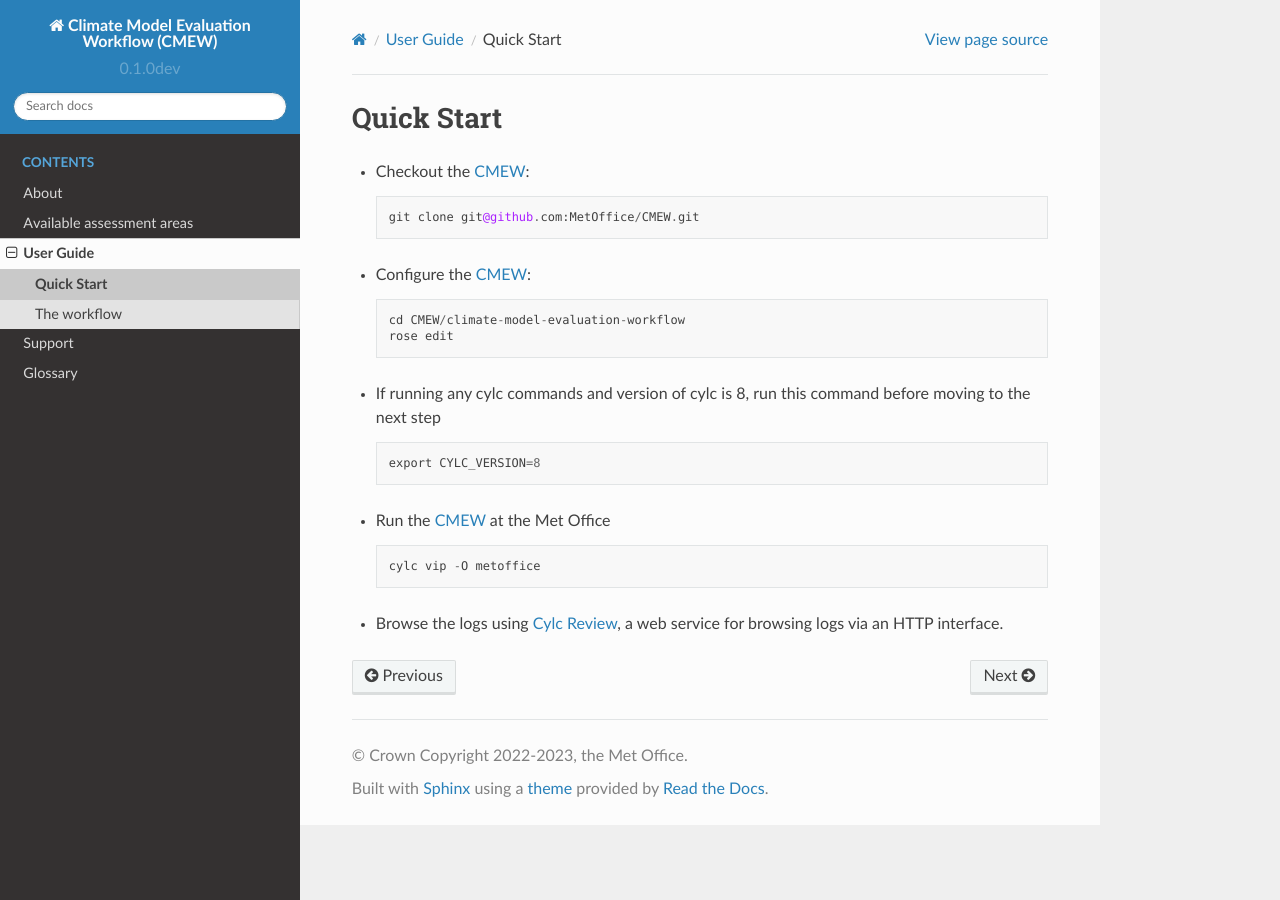
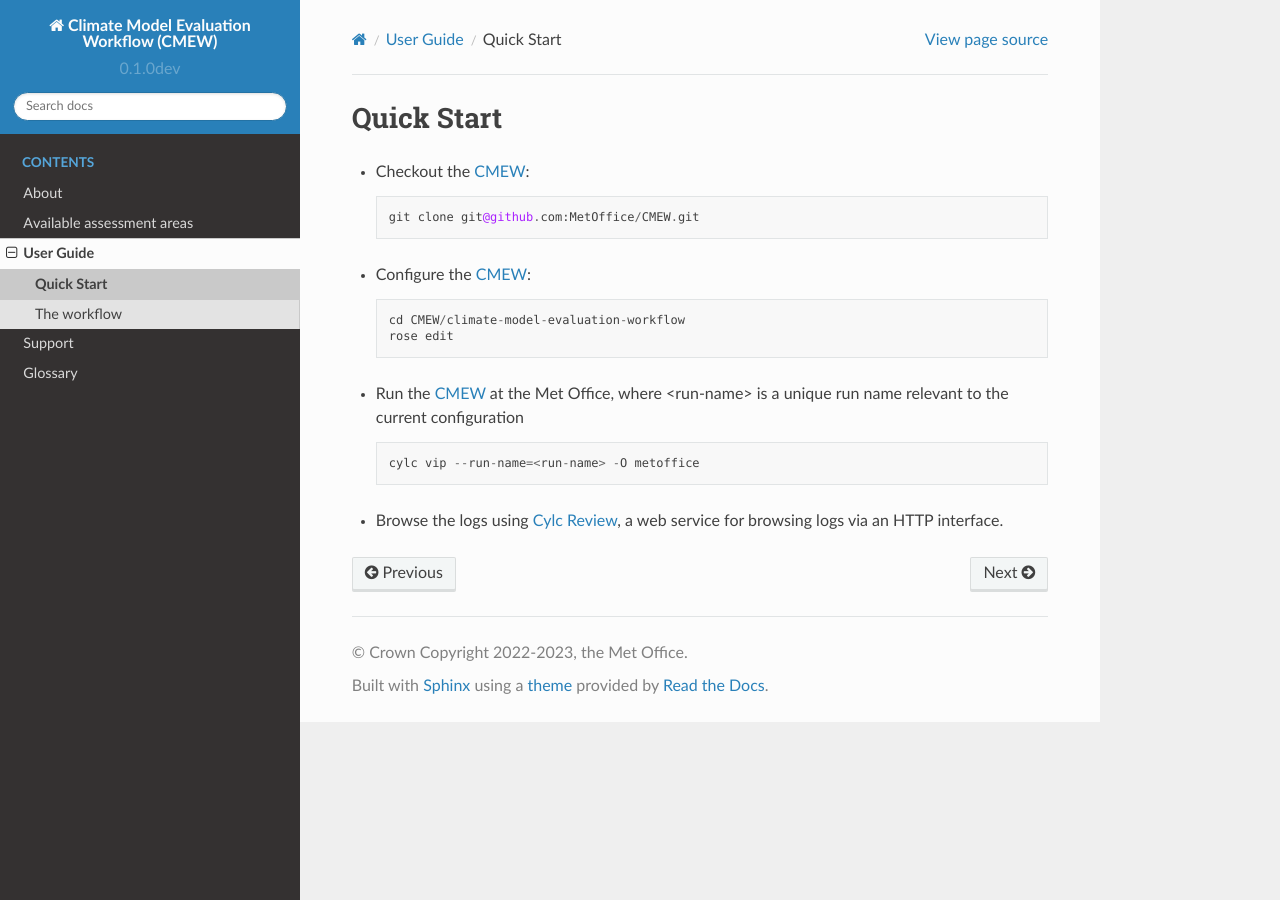
Before and after one commit to MetOffice/CMEW, a Sphinx documentation site: the page built from doc/source/user_guide/quick_start.rst, in a window 1280 px wide. Built offline with Sphinx 7.4.7 and the Read the Docs theme 2.0.0, drawn with Linux system fonts in a browser that asks for light colours.

Commit message:
#35: added run name to cylc vip command

```diff
--- a/doc/source/user_guide/quick_start.rst
+++ b/doc/source/user_guide/quick_start.rst
@@ -14,13 +14,9 @@ Quick Start
     cd CMEW/climate-model-evaluation-workflow
     rose edit
 
-* If running any cylc commands and version of cylc is 8, run this command before moving to the next step ::
+* Run the |CMEW| at the Met Office, where <run-name> is a unique run name relevant to the current configuration ::
 
-    export CYLC_VERSION=8
-
-* Run the |CMEW| at the Met Office ::
-
-    cylc vip -O metoffice
+    cylc vip --run-name=<run-name> -O metoffice
 
 * Browse the logs using `Cylc Review`_, a web service for browsing logs via an
   HTTP interface.
```
